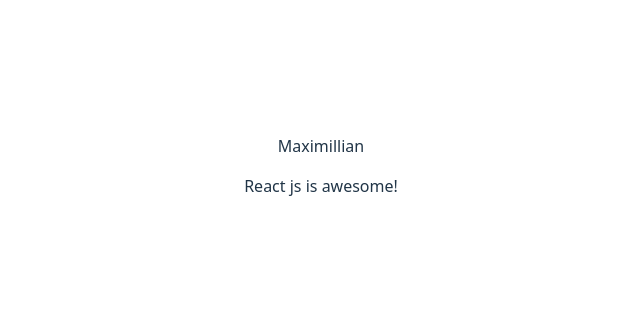
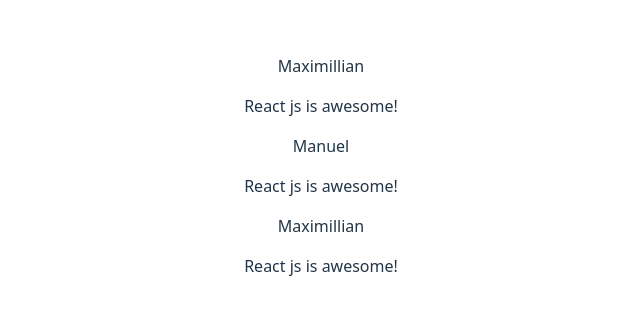
Before and after one commit to UmitKok1/react-crash-course, a React (Vite) app: page / in a window 1280 px wide. Shown: the part 234-548 px from the top of the page, without its empty margins (319-959 px from the left). Built offline with nearby package versions, Linux system fonts and the light colour scheme.

Commit message:
Reusing components.

```diff
--- a/src/App.jsx
+++ b/src/App.jsx
@@ -5,7 +5,11 @@
 import Post from './components/Post'
 
 function App() {
-  return <Post/>
+  return <main>
+    <Post/>
+    <Post/>
+    <Post/>
+  </main>;
 }
 
 export default App;
```
